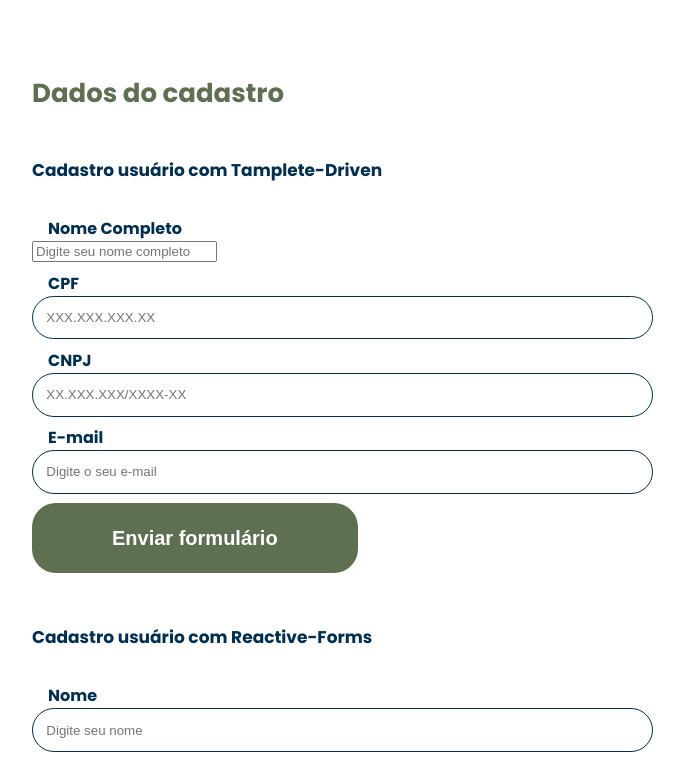
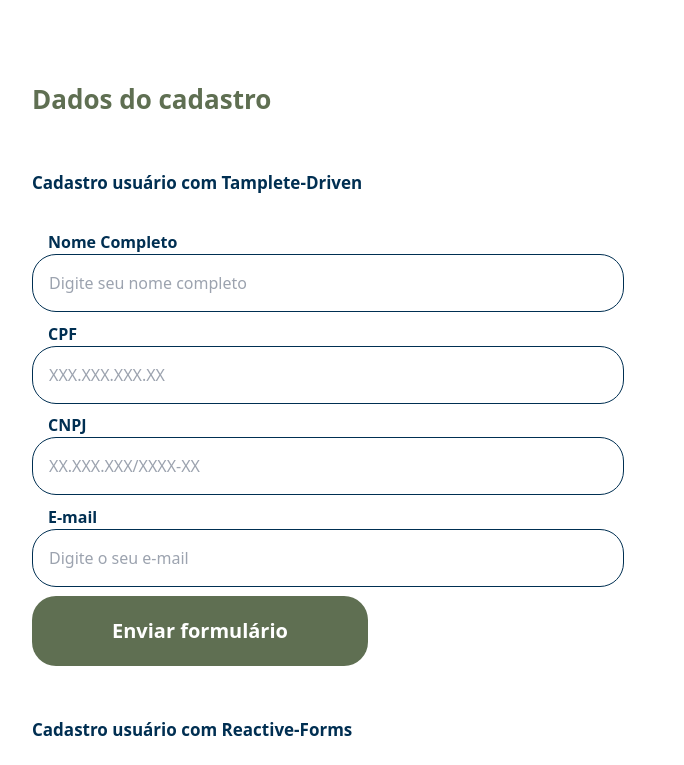
Before and after one commit to AndressaTurchetto/formulario-angular, an Angular app: page /cadastro in a window 1280 px wide. Shown: the top 765 px of the page, without its empty margins (288-972 px from the left). Built offline with nearby package versions, Linux system fonts and the light colour scheme.

Commit message:
Estudando sobre Tailwind

```diff
--- a/package.json
+++ b/package.json
@@ -29,12 +29,15 @@
     "@angular/compiler-cli": "^14.2.1",
     "@types/jasmine": "~3.10.0",
     "@types/node": "^12.11.1",
+    "autoprefixer": "^10.4.19",
     "jasmine-core": "~4.0.0",
     "karma": "~6.3.0",
     "karma-chrome-launcher": "~3.1.0",
     "karma-coverage": "~2.1.0",
     "karma-jasmine": "~4.0.0",
     "karma-jasmine-html-reporter": "~1.7.0",
+    "postcss": "^8.4.38",
+    "tailwindcss": "^3.4.3",
     "typescript": "~4.8.3"
   }
 }
--- a/src/app/app.component.css
+++ b/src/app/app.component.css
@@ -1,3 +1,7 @@
+@import "tailwindcss/base";
+@import "tailwindcss/components";
+@import "tailwindcss/utilities";
+
 body {
   background-color: #164773;
 }
--- a/src/app/cadastro/cadastro.component.css
+++ b/src/app/cadastro/cadastro.component.css
@@ -1,3 +1,7 @@
+@import "tailwindcss/base";
+@import "tailwindcss/components";
+@import "tailwindcss/utilities";
+
 /* Cores */
 :root {
   --laranja: #e85a4f;
--- a/src/app/cadastro/cadastro.component.html
+++ b/src/app/cadastro/cadastro.component.html
@@ -11,7 +11,7 @@
         <input
           name="nome"
           id="nome"
-          class="border-1 border-blue border-rounded p-4 w-full"
+          class="campo__escrita"
           placeholder="Digite seu nome completo"
           ngModel
           required
--- a/src/app/components/mensagem/mensagem.component.css
+++ b/src/app/components/mensagem/mensagem.component.css
@@ -1,3 +1,7 @@
+@import "tailwindcss/base";
+@import "tailwindcss/components";
+@import "tailwindcss/utilities";
+
 .erro__texto {
     font-size: 12px;
     line-height: 18px;
--- a/src/app/sucesso-cadastro/sucesso-cadastro.component.css
+++ b/src/app/sucesso-cadastro/sucesso-cadastro.component.css
@@ -1,3 +1,7 @@
+@import "tailwindcss/base";
+@import "tailwindcss/components";
+@import "tailwindcss/utilities";
+
 .banner {
   background: var(--azul-degrade);
   color: var(--branco);
--- a/src/styles.css
+++ b/src/styles.css
@@ -1,3 +1,7 @@
+@import "tailwindcss/base";
+@import "tailwindcss/components";
+@import "tailwindcss/utilities";
+
 /* You can add global styles to this file, and also import other style files */
 :root {
   --cor-de-fundo: #EBECEE;
--- /dev/null
+++ b/tailwind.config.js
@@ -0,0 +1,12 @@
+
+
+/** @type {import('tailwindcss').Config} */
+module.exports = {
+  purge: [],
+  darkMode: false, // or 'media' or 'class'
+  theme: {
+    extend: {},
+  },
+  variants: {},
+  plugins: [],
+}
```
Also changed, not shown: 1 other file (tests, documents, lock files or other folders).
